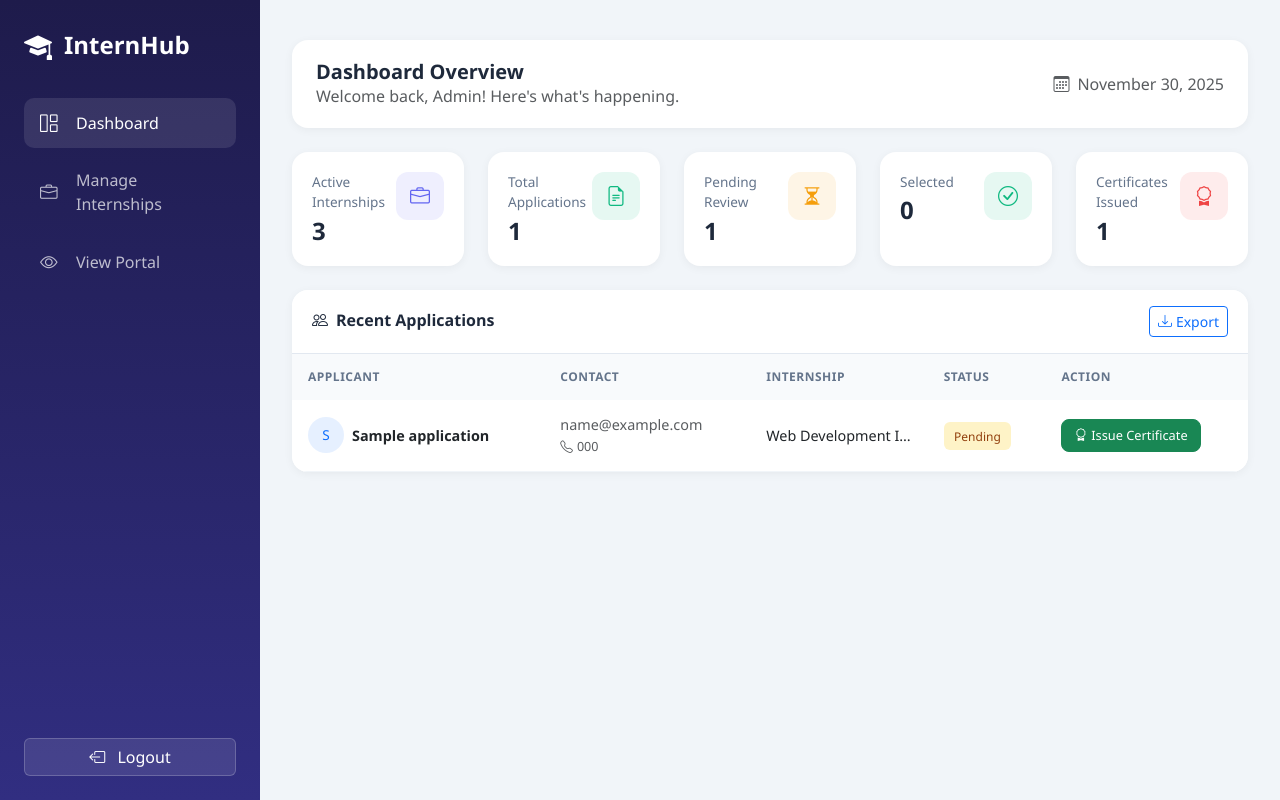
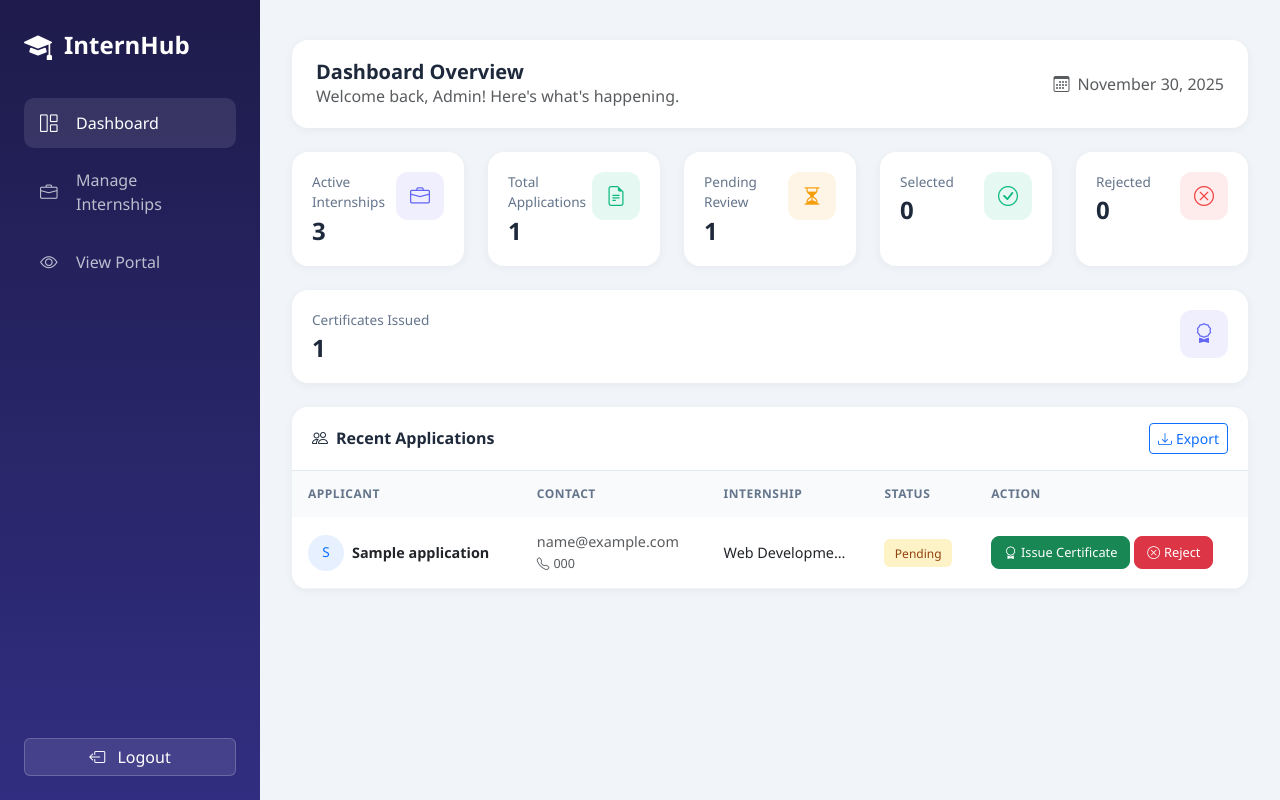
Before and after one commit to OshekharO/Internship_Portal, a PHP site: page /admin/dashboard.php in a window 1280 px wide. Run offline with PHP 8.4, Linux system fonts and the light colour scheme; a user stored in the database is signed in; data comes from the database, SQL or seed files in the repository; tables that the repository leaves empty hold one stand-in row (values such as "Sample post"); some libraries are stand-ins or nearby versions.

Commit message:
Add reject functionality for internship applications in admin dashboard
Co-authored-by: OshekharO <95137948+OshekharO@users.noreply.github.com>

```diff
--- a/admin/dashboard.php
+++ b/admin/dashboard.php
@@ -9,10 +9,20 @@ if (isset($_GET['logout'])) {
   exit();
 }
 
+// Handle reject application
+if (isset($_GET['reject']) && is_numeric($_GET['reject'])) {
+  $rejectId = (int)$_GET['reject'];
+  $stmt = $conn->prepare("UPDATE applications SET status = 'rejected' WHERE id = ?");
+  $stmt->execute([$rejectId]);
+  header("Location: dashboard.php");
+  exit();
+}
+
 $apps = $conn->query("SELECT a.*, i.title FROM applications a JOIN internships i ON a.internship_id=i.id ORDER BY a.id DESC");
 $appCount = $conn->query("SELECT COUNT(*) as count FROM applications")->fetch()['count'];
 $selectedCount = $conn->query("SELECT COUNT(*) as count FROM applications WHERE status='selected'")->fetch()['count'];
 $pendingCount = $conn->query("SELECT COUNT(*) as count FROM applications WHERE status='pending'")->fetch()['count'];
+$rejectedCount = $conn->query("SELECT COUNT(*) as count FROM applications WHERE status='rejected'")->fetch()['count'];
 $certCount = $conn->query("SELECT COUNT(*) as count FROM certificates")->fetch()['count'];
 $internshipCount = $conn->query("SELECT COUNT(*) as count FROM internships")->fetch()['count'];
 ?>
@@ -234,10 +244,21 @@ $internshipCount = $conn->query("SELECT COUNT(*) as count FROM internships")->fe
         <div class="stat-card">
           <div class="d-flex justify-content-between align-items-start">
             <div>
+              <p class="stat-label mb-1">Rejected</p>
+              <h3 class="stat-value mb-0"><?= $rejectedCount ?></h3>
+            </div>
+            <div class="stat-icon danger"><i class="bi bi-x-circle"></i></div>
+          </div>
+        </div>
+      </div>
+      <div class="col-xl col-md-6">
+        <div class="stat-card">
+          <div class="d-flex justify-content-between align-items-start">
+            <div>
               <p class="stat-label mb-1">Certificates Issued</p>
               <h3 class="stat-value mb-0"><?= $certCount ?></h3>
             </div>
-            <div class="stat-icon danger"><i class="bi bi-award"></i></div>
+            <div class="stat-icon primary"><i class="bi bi-award"></i></div>
           </div>
         </div>
       </div>
@@ -285,9 +306,20 @@ $internshipCount = $conn->query("SELECT COUNT(*) as count FROM internships")->fe
                 </span>
               </td>
               <td>
+                <?php if ($a['status'] === 'pending'): ?>
                 <a href="issue_certificate.php?id=<?= (int)$a['id'] ?>" class="btn btn-success btn-action">
                   <i class="bi bi-award me-1"></i><span>Issue Certificate</span>
                 </a>
+                <a href="?reject=<?= (int)$a['id'] ?>" class="btn btn-danger btn-action" onclick="return confirm('Are you sure you want to reject this application?')">
+                  <i class="bi bi-x-circle me-1"></i><span>Reject</span>
+                </a>
+                <?php elseif ($a['status'] === 'selected'): ?>
+                <a href="issue_certificate.php?id=<?= (int)$a['id'] ?>" class="btn btn-outline-success btn-action">
+                  <i class="bi bi-eye me-1"></i><span>View Certificate</span>
+                </a>
+                <?php else: ?>
+                <span class="text-muted small">No actions available</span>
+                <?php endif; ?>
               </td>
             </tr>
             <?php endwhile; ?>
```
